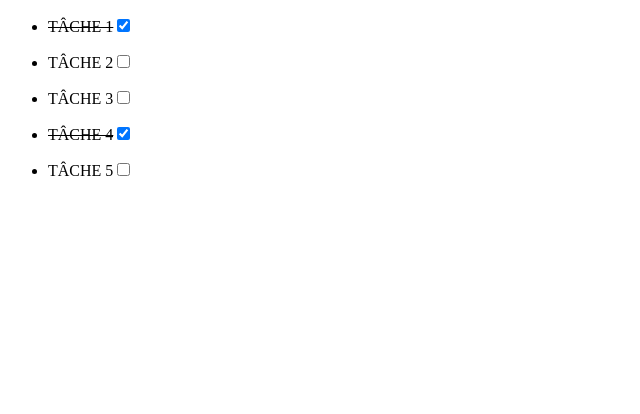
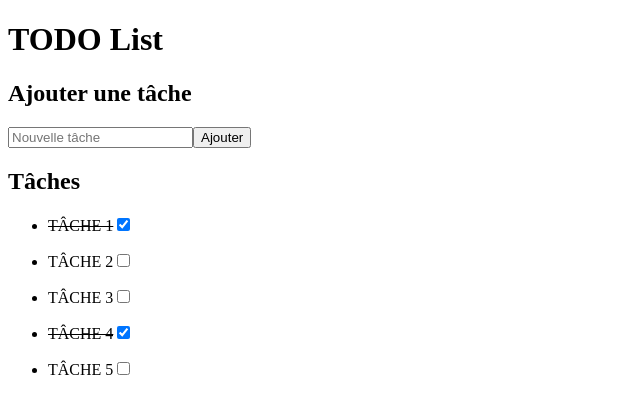
Before and after one commit to Nilmanduil/TP_Angular_todoApp, an Angular app: page / in a window 1280 px wide. Shown: the top 414 px of the page, without its empty margins (0-640 px from the left). Built offline with nearby package versions, Linux system fonts and the light colour scheme.

Commit message:
Add form

```diff
--- a/src/app/app.component.html
+++ b/src/app/app.component.html
@@ -1 +1,2 @@
+<h1>TODO List</h1>
 <app-todo-list></app-todo-list>
--- a/src/app/app.module.ts
+++ b/src/app/app.module.ts
@@ -1,18 +1,20 @@
 import { BrowserModule } from '@angular/platform-browser';
+import { FormsModule } from '@angular/forms';
 import { NgModule } from '@angular/core';
 
 
 import { AppComponent } from './app.component';
 import { TodoItemComponent } from './todo-item/todo-item.component';
 import { TodoListComponent } from './todo-list/todo-list.component';
-import {FormsModule} from '@angular/forms';
+import { TodoFormComponent } from './todo-form/todo-form.component';
 
 
 @NgModule({
   declarations: [
     AppComponent,
     TodoItemComponent,
-    TodoListComponent
+    TodoListComponent,
+    TodoFormComponent
   ],
   imports: [
     BrowserModule,
--- /dev/null
+++ b/src/app/todo-form/todo-form.component.html
@@ -0,0 +1,3 @@
+<h2>Ajouter une tâche</h2>
+<input #title type="text" placeholder="Nouvelle tâche" [(ngModel)]="newTodoTitle" />
+<button id="addButton" (click)="addTodo($event)">Ajouter</button>
--- /dev/null
+++ b/src/app/todo-form/todo-form.component.ts
@@ -0,0 +1,29 @@
+import {Component, EventEmitter, OnInit, Output, ViewEncapsulation} from '@angular/core';
+import Todo from '../classes/Todo';
+
+@Component({
+  selector: 'app-todo-form',
+  templateUrl: './todo-form.component.html',
+  styleUrls: ['./todo-form.component.css'],
+  encapsulation: ViewEncapsulation.None
+})
+export class TodoFormComponent implements OnInit {
+
+  @Output()
+  todoEmitter = new EventEmitter();
+  newTodoTitle = '';
+
+  constructor() { }
+
+  ngOnInit() {
+  }
+
+  addTodo(event): void {
+    console.log('Form : add todo');
+    if (this.newTodoTitle) {
+      console.log('Todo not empty');
+      this.todoEmitter.emit(new Todo({title: this.newTodoTitle, isDone: false}));
+    }
+  }
+
+}
--- a/src/app/todo-item/todo-item.component.html
+++ b/src/app/todo-item/todo-item.component.html
@@ -1,4 +1,4 @@
 <p>
   <span [ngClass]="{'done': todo.isDone}">{{todo.title | uppercase}}</span>
-  <input type="checkbox" name="done" id="doneCb" [(ngModel)]="todo.isDone">
+  <input type="checkbox" name="done" [(ngModel)]="todo.isDone">
 </p>
--- a/src/app/todo-list/todo-list.component.html
+++ b/src/app/todo-list/todo-list.component.html
@@ -1,3 +1,6 @@
+<app-todo-form (todoEmitter)="addTodo($event)"></app-todo-form>
+
+<h2>Tâches</h2>
 <ul>
   <li *ngFor="let todoItem of todoItems">
     <app-todo-item [todo]="todoItem"></app-todo-item>
--- a/src/app/todo-list/todo-list.component.ts
+++ b/src/app/todo-list/todo-list.component.ts
@@ -14,9 +14,14 @@ export class TodoListComponent implements OnInit {
 
   ngOnInit() {
     const mocks: Array<Todo> = require('../mocks/Todo.json');
+    // const mocks = [];
     mocks.forEach((todo) => {
       this.todoItems.push(new Todo({title: todo.title, isDone: todo.isDone}));
     });
   }
+  addTodo(todo: Todo): void {
+    console.log('List : add todo');
+    this.todoItems.push(todo);
+  }
 
 }
```
Also changed, not shown: src/app/todo-form/todo-form.component.css (added), 1 other file (tests, documents, lock files or other folders).
